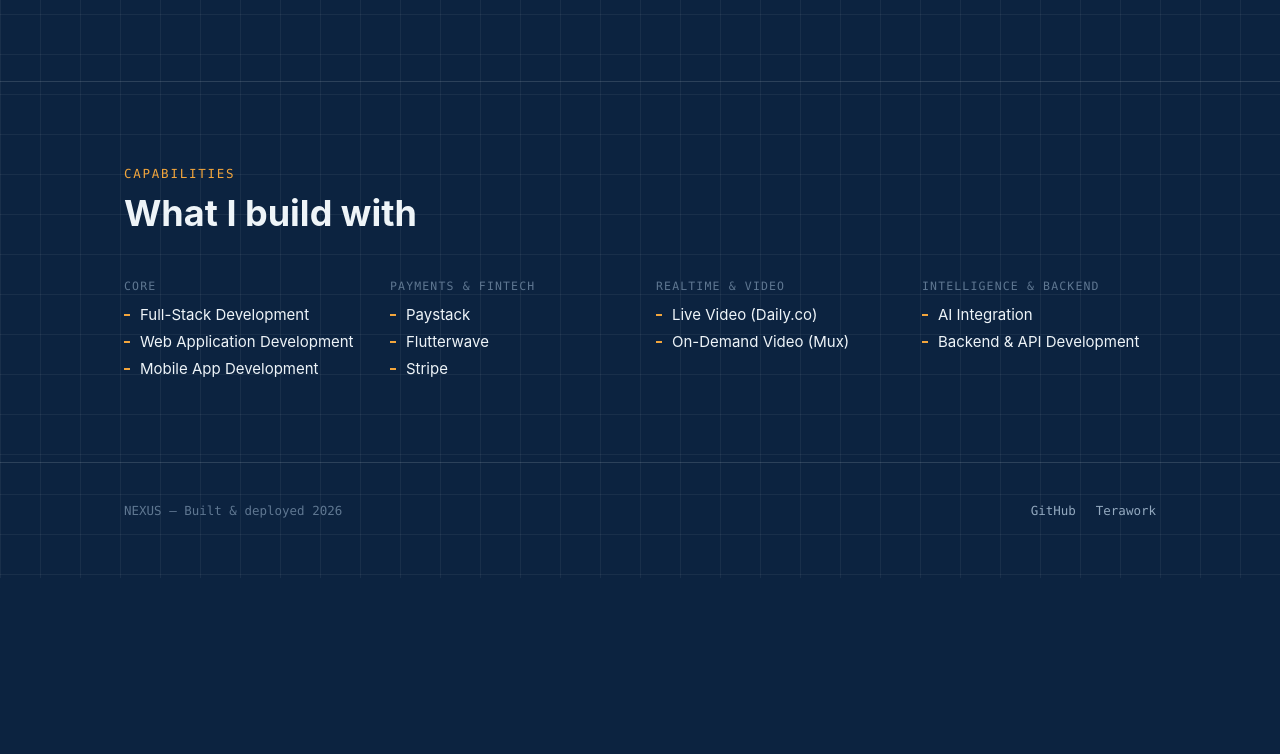
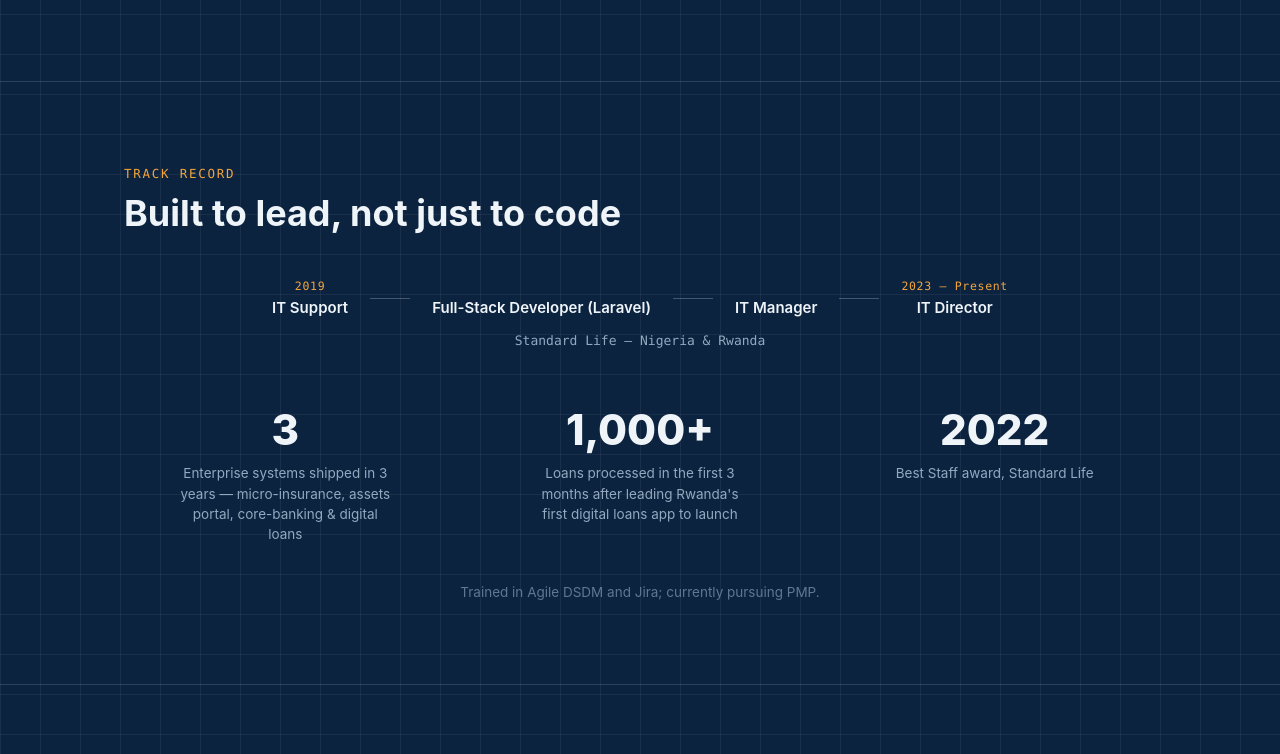
Before and after one commit to elvisnexus/nexus-portfolio, a plain HTML site: page index.html in a window 1280 px wide. Shown: the part 1706-2460 px from the top of the page. Before the commit the page ends 2284 px from the top, so only its background shows below. Drawn offline with Linux system fonts and the light colour scheme.

Commit message:
Add Track Record section (career timeline, achievements) and Leadership & Delivery capability group

```diff
--- a/index.html
+++ b/index.html
@@ -252,6 +252,86 @@
   }
   .project-link:hover { text-decoration: underline; }
 
+  /* Track Record */
+  .timeline {
+    display: flex;
+    flex-direction: row;
+    align-items: center;
+    justify-content: center;
+    flex-wrap: wrap;
+    gap: 6px 0;
+    margin: 36px 0 16px;
+  }
+  .timeline-item {
+    display: flex;
+    flex-direction: column;
+    align-items: center;
+    gap: 5px;
+    padding: 0 22px;
+  }
+  .timeline-year {
+    font-family: var(--font-mono);
+    font-size: 11.5px;
+    letter-spacing: 0.06em;
+    color: var(--amber);
+  }
+  .timeline-role {
+    font-size: 15px;
+    font-weight: 600;
+    color: var(--paper);
+    text-align: center;
+    white-space: nowrap;
+  }
+  .timeline-connector {
+    width: 40px;
+    height: 1.5px;
+    background: rgba(238,244,248,0.25);
+    flex-shrink: 0;
+  }
+  .timeline-org {
+    text-align: center;
+    font-family: var(--font-mono);
+    font-size: 13px;
+    color: var(--slate);
+    margin: 0 0 56px;
+  }
+  .stat-row {
+    display: grid;
+    grid-template-columns: repeat(auto-fit, minmax(200px, 1fr));
+    gap: 32px;
+    text-align: center;
+  }
+  .stat-number {
+    display: block;
+    font-weight: 800;
+    font-size: clamp(30px, 4.5vw, 42px);
+    color: var(--paper);
+  }
+  .stat-label {
+    display: block;
+    font-size: 13.5px;
+    color: var(--slate);
+    margin-top: 8px;
+    line-height: 1.5;
+    max-width: 26ch;
+    margin-left: auto;
+    margin-right: auto;
+  }
+  .track-note {
+    text-align: center;
+    font-size: 13.5px;
+    color: var(--slate-dim);
+    margin: 40px 0 0;
+  }
+
+  @media (max-width: 700px) {
+    .timeline { flex-direction: column; }
+    .timeline-connector { width: 1.5px; height: 22px; }
+  }
+  @media (max-width: 640px) {
+    .stat-row { grid-template-columns: 1fr; }
+  }
+
   /* Capabilities */
   .cap-groups {
     display: grid;
@@ -416,6 +496,54 @@
     </div>
   </section>
 
+  <section class="block" id="track-record">
+    <div class="wrap">
+      <div class="block-head">
+        <p class="block-eyebrow">Track Record</p>
+        <h2 class="block-title">Built to lead, not just to code</h2>
+      </div>
+
+      <div class="timeline">
+        <div class="timeline-item">
+          <span class="timeline-year">2019</span>
+          <span class="timeline-role">IT Support</span>
+        </div>
+        <div class="timeline-connector"></div>
+        <div class="timeline-item">
+          <span class="timeline-year">&nbsp;</span>
+          <span class="timeline-role">Full-Stack Developer (Laravel)</span>
+        </div>
+        <div class="timeline-connector"></div>
+        <div class="timeline-item">
+          <span class="timeline-year">&nbsp;</span>
+          <span class="timeline-role">IT Manager</span>
+        </div>
+        <div class="timeline-connector"></div>
+        <div class="timeline-item">
+          <span class="timeline-year">2023 – Present</span>
+          <span class="timeline-role">IT Director</span>
+        </div>
+      </div>
+      <p class="timeline-org">Standard Life — Nigeria &amp; Rwanda</p>
+
+      <div class="stat-row">
+        <div class="stat">
+          <span class="stat-number">3</span>
+          <span class="stat-label">Enterprise systems shipped in 3 years — micro-insurance, assets portal, core-banking &amp; digital loans</span>
+        </div>
+        <div class="stat">
+          <span class="stat-number">1,000+</span>
+          <span class="stat-label">Loans processed in the first 3 months after leading Rwanda's first digital loans app to launch</span>
+        </div>
+        <div class="stat">
+          <span class="stat-number">2022</span>
+          <span class="stat-label">Best Staff award, Standard Life</span>
+        </div>
+      </div>
+      <p class="track-note">Trained in Agile DSDM and Jira; currently pursuing PMP.</p>
+    </div>
+  </section>
+
   <section class="block" id="capabilities">
     <div class="wrap">
       <div class="block-head">
@@ -453,6 +581,15 @@
             <div class="cap-item">Backend &amp; API Development</div>
           </div>
         </div>
+        <div>
+          <p class="cap-group-label">Leadership &amp; Delivery</p>
+          <div class="cap-list">
+            <div class="cap-item">Team Leadership</div>
+            <div class="cap-item">Agile Delivery (DSDM)</div>
+            <div class="cap-item">Jira &amp; Sprint Planning</div>
+            <div class="cap-item">PMP (in progress)</div>
+          </div>
+        </div>
       </div>
     </div>
   </section>
```
